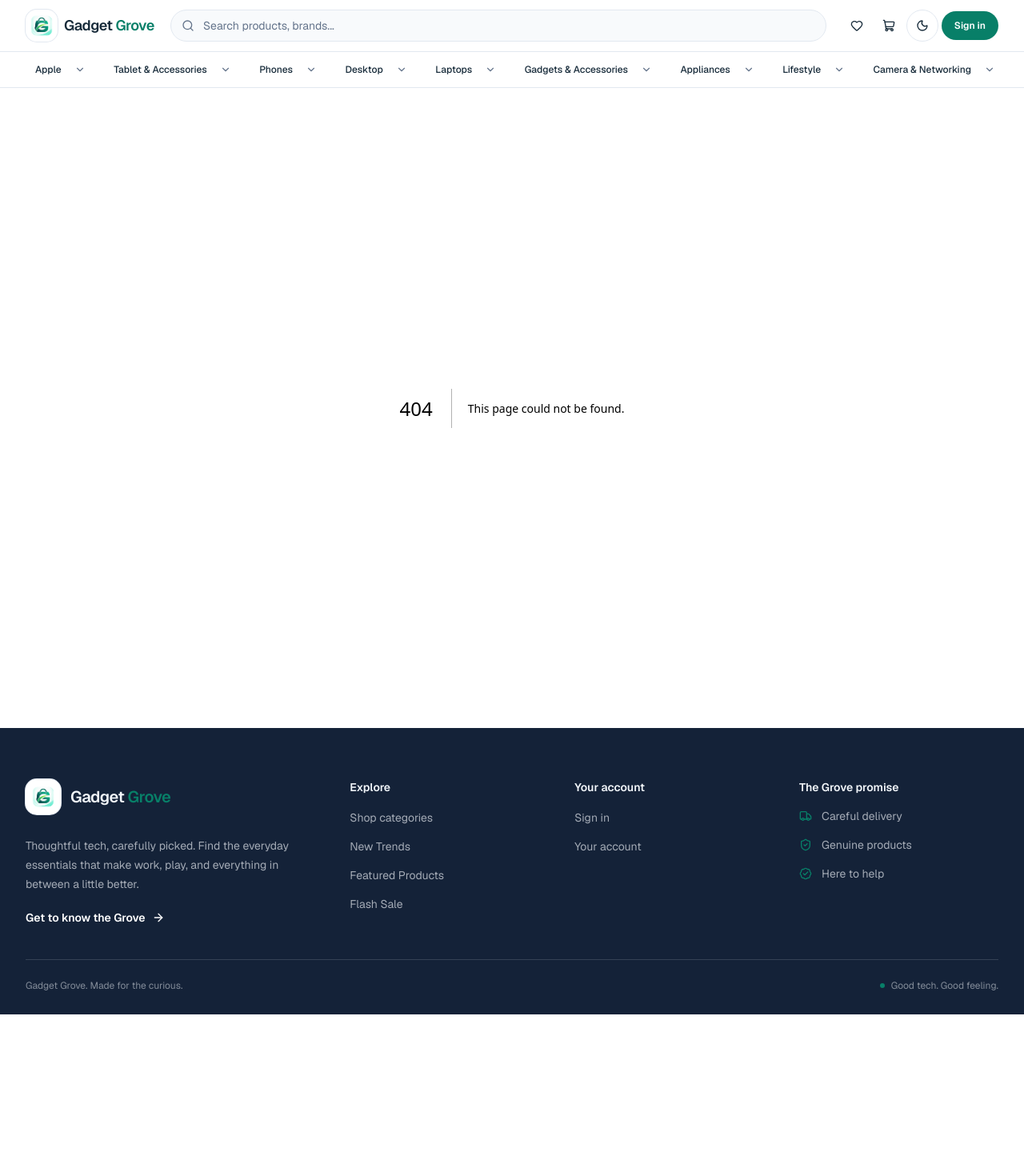
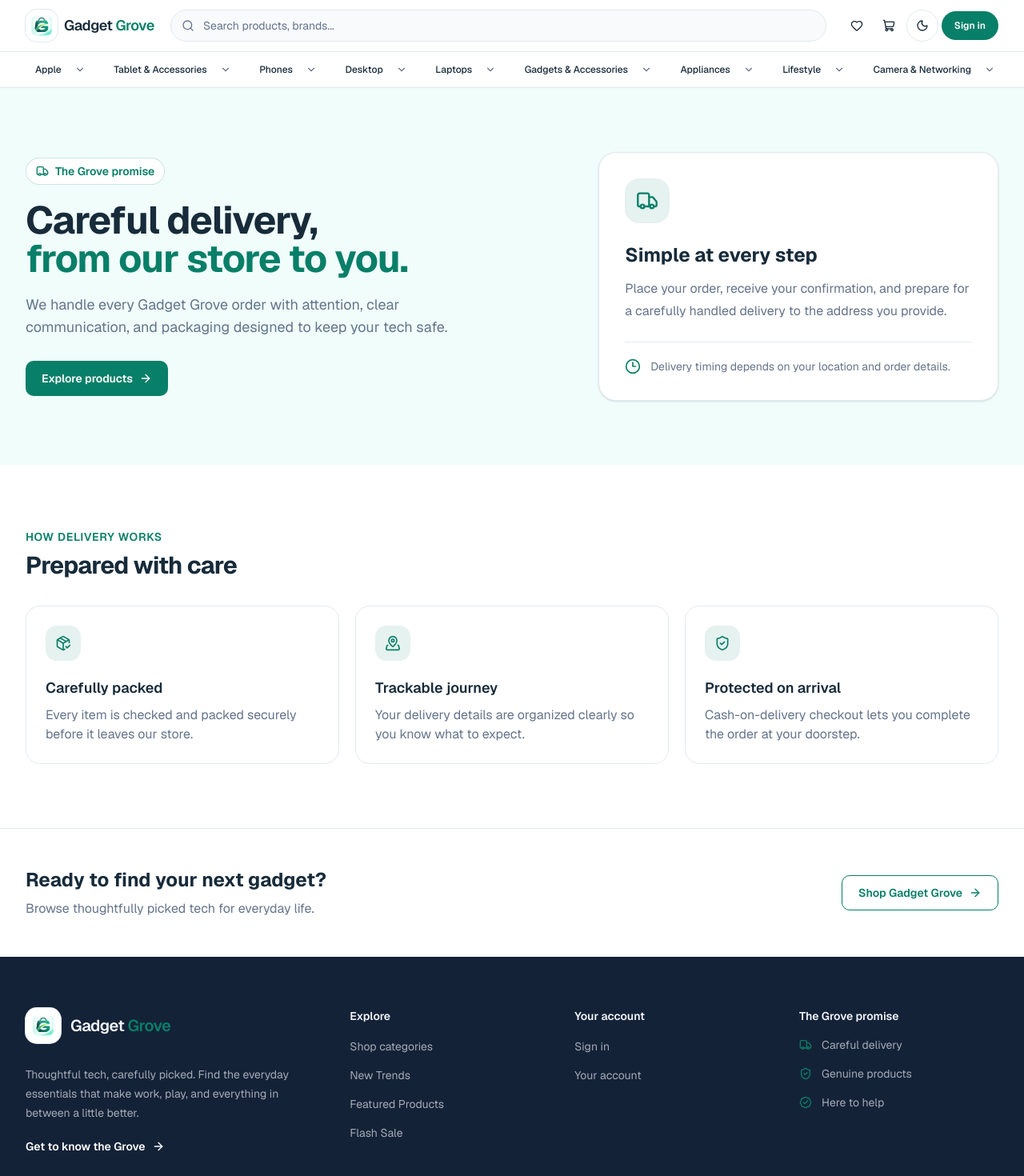
Before and after one commit to kobirul5/gadget_grove_client, a Next.js app: page /delivery in a window 1280 px wide. Before the commit this address had no page. Shown: the top 1470 px of the page at 80% size. Before the commit the page ends 1268 px from the top, so only its background shows below. Built offline with nearby package versions, Linux system fonts and the light colour scheme.

Commit message:
feat: add Careful Delivery page and link in footer

```diff
--- /dev/null
+++ b/src/app/delivery/page.tsx
@@ -0,0 +1,132 @@
+import type { Metadata } from "next";
+import Link from "next/link";
+import {
+  ArrowRight,
+  Clock3,
+  MapPinned,
+  PackageCheck,
+  ShieldCheck,
+  Truck,
+} from "lucide-react";
+
+export const metadata: Metadata = {
+  title: "Careful Delivery | Gadget Grove",
+  description:
+    "Learn how Gadget Grove prepares, dispatches, and handles every delivery.",
+};
+
+const deliverySteps = [
+  {
+    icon: PackageCheck,
+    title: "Carefully packed",
+    description:
+      "Every item is checked and packed securely before it leaves our store.",
+  },
+  {
+    icon: MapPinned,
+    title: "Trackable journey",
+    description:
+      "Your delivery details are organized clearly so you know what to expect.",
+  },
+  {
+    icon: ShieldCheck,
+    title: "Protected on arrival",
+    description:
+      "Cash-on-delivery checkout lets you complete the order at your doorstep.",
+  },
+];
+
+export default function DeliveryPage() {
+  return (
+    <main className="bg-background text-text-primary">
+      <section className="bg-background-soft">
+        <div className="mx-auto max-w-7xl px-4 py-16 sm:px-6 sm:py-20 lg:px-8">
+          <div className="grid items-center gap-10 md:grid-cols-[1.15fr_0.85fr]">
+            <div>
+              <div className="mb-5 inline-flex items-center gap-2 rounded-full border border-primary/20 bg-surface px-3 py-1.5 text-sm font-semibold text-primary">
+                <Truck aria-hidden="true" className="size-4" />
+                The Grove promise
+              </div>
+              <h1 className="max-w-2xl text-4xl font-bold tracking-tight sm:text-5xl">
+                Careful delivery,
+                <span className="block text-primary">from our store to you.</span>
+              </h1>
+              <p className="mt-5 max-w-xl text-base leading-7 text-text-secondary sm:text-lg">
+                We handle every Gadget Grove order with attention, clear
+                communication, and packaging designed to keep your tech safe.
+              </p>
+              <Link
+                className="mt-7 inline-flex min-h-11 items-center gap-2 rounded-lg bg-primary px-5 text-sm font-semibold text-primary-foreground transition-colors hover:bg-primary-hover focus-visible:outline-2 focus-visible:outline-offset-2 focus-visible:outline-primary"
+                href="/products"
+              >
+                Explore products
+                <ArrowRight aria-hidden="true" className="size-4" />
+              </Link>
+            </div>
+
+            <div className="rounded-3xl border border-border bg-surface p-6 shadow-sm sm:p-8">
+              <div className="grid size-14 place-items-center rounded-2xl bg-primary/10 text-primary">
+                <Truck aria-hidden="true" className="size-7" />
+              </div>
+              <h2 className="mt-6 text-2xl font-bold">Simple at every step</h2>
+              <p className="mt-3 leading-7 text-text-secondary">
+                Place your order, receive your confirmation, and prepare for a
+                carefully handled delivery to the address you provide.
+              </p>
+              <div className="mt-6 flex items-center gap-3 border-t border-border pt-5 text-sm">
+                <Clock3 aria-hidden="true" className="size-5 text-primary" />
+                <span className="text-text-secondary">
+                  Delivery timing depends on your location and order details.
+                </span>
+              </div>
+            </div>
+          </div>
+        </div>
+      </section>
+
+      <section className="mx-auto max-w-7xl px-4 py-16 sm:px-6 sm:py-20 lg:px-8">
+        <div className="max-w-2xl">
+          <p className="text-sm font-semibold uppercase tracking-wider text-primary">
+            How delivery works
+          </p>
+          <h2 className="mt-2 text-3xl font-bold tracking-tight">
+            Prepared with care
+          </h2>
+        </div>
+
+        <div className="mt-8 grid gap-5 md:grid-cols-3">
+          {deliverySteps.map(({ icon: Icon, title, description }) => (
+            <article
+              className="rounded-2xl border border-border bg-surface p-6"
+              key={title}
+            >
+              <div className="grid size-11 place-items-center rounded-xl bg-primary/10 text-primary">
+                <Icon aria-hidden="true" className="size-5" />
+              </div>
+              <h3 className="mt-5 text-lg font-semibold">{title}</h3>
+              <p className="mt-2 leading-6 text-text-secondary">{description}</p>
+            </article>
+          ))}
+        </div>
+      </section>
+
+      <section className="border-t border-border">
+        <div className="mx-auto flex max-w-7xl flex-col gap-6 px-4 py-12 sm:px-6 md:flex-row md:items-center md:justify-between lg:px-8">
+          <div>
+            <h2 className="text-2xl font-bold">Ready to find your next gadget?</h2>
+            <p className="mt-2 text-text-secondary">
+              Browse thoughtfully picked tech for everyday life.
+            </p>
+          </div>
+          <Link
+            className="inline-flex min-h-11 shrink-0 items-center justify-center gap-2 rounded-lg border border-primary px-5 text-sm font-semibold text-primary transition-colors hover:bg-primary hover:text-primary-foreground focus-visible:outline-2 focus-visible:outline-offset-2 focus-visible:outline-primary"
+            href="/products"
+          >
+            Shop Gadget Grove
+            <ArrowRight aria-hidden="true" className="size-4" />
+          </Link>
+        </div>
+      </section>
+    </main>
+  );
+}
--- a/src/components/shared/Footer.tsx
+++ b/src/components/shared/Footer.tsx
@@ -91,7 +91,12 @@ export default function Footer() {
             <ul className="mt-4 space-y-4">
               <li className="flex items-center gap-3 text-sm text-footer-foreground/65">
                 <Truck aria-hidden="true" className="size-4 shrink-0 text-primary" />
-                Careful delivery
+                <Link
+                  className="transition-colors hover:text-footer-foreground focus-visible:rounded-sm focus-visible:outline-2 focus-visible:outline-offset-4 focus-visible:outline-primary"
+                  href="/delivery"
+                >
+                  Careful delivery
+                </Link>
               </li>
               <li className="flex items-center gap-3 text-sm text-footer-foreground/65">
                 <ShieldCheck aria-hidden="true" className="size-4 shrink-0 text-primary" />
```
Also changed, not shown: 2 other files (tests, documents, lock files or other folders).
